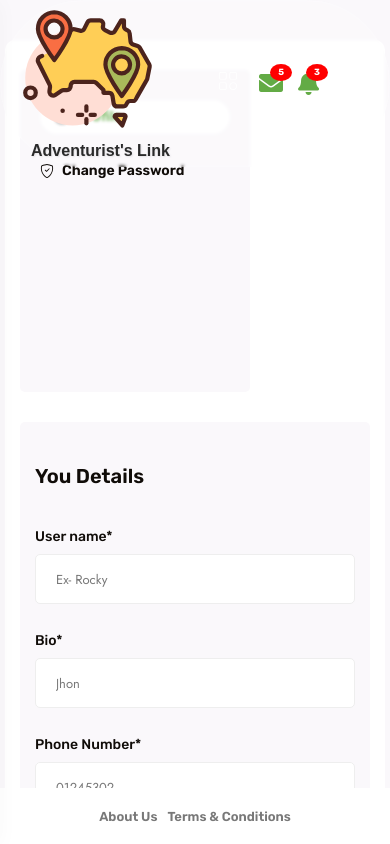
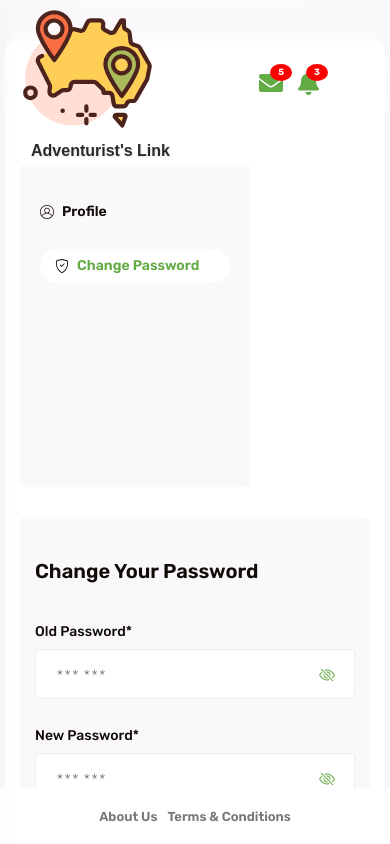
Before and after one commit to miroshar-success/Google-Place-API-Integration-Next, a Next.js app: page /customer-dashboard/customer-profile in a window 390 px wide. Both pictures are taken after a click on the tab "Change Password". Shown: the top 844 px of the page. Built offline with nearby package versions, Linux system fonts and the light colour scheme.

Commit message:
fix: change password routing issue

```diff
--- a/public/assets/css/dashboard.css
+++ b/public/assets/css/dashboard.css
@@ -1509,18 +1509,18 @@ ul {
 }
 @media (min-width: 1400px) and (max-width: 1599px) {
   .dashboard-wrapper .main-content .dashboard-profile-wrapper {
-    padding: 50px 30px;
+    padding: 100px 30px;
   }
 }
 @media (max-width: 1399px) {
   .dashboard-wrapper .main-content .dashboard-profile-wrapper {
-    padding: 50px 30px;
+    padding: 100px 30px;
     gap: 30px;
   }
 }
 @media (min-width: 992px) and (max-width: 1199px) {
   .dashboard-wrapper .main-content .dashboard-profile-wrapper {
-    padding: 40px 25px;
+    padding: 75px 25px;
     gap: 20px;
   }
 }
@@ -1532,7 +1532,7 @@ ul {
 }
 @media (max-width: 576px) {
   .dashboard-wrapper .main-content .dashboard-profile-wrapper {
-    padding: 30px 15px;
+    padding: 125px 15px;
   }
 }
 .dashboard-wrapper .main-content .dashboard-profile-wrapper.two {
--- a/src/app/customer-dashboard/customer-profile/page.js
+++ b/src/app/customer-dashboard/customer-profile/page.js
@@ -3,10 +3,11 @@ import Header2 from "@/components/header/Header2";
 import Icon from "@/uitils/Icon";
 import SelectComponent from "@/uitils/SelectComponent";
 import Link from "next/link";
-import React, { useRef, useState } from "react";
+import React, { useEffect, useRef, useState } from "react";
 
 const page = () => {
   const [image, setImage] = useState(null);
+  const [activeTab, setActiveTab] = useState("profile");
   const fileInputRef = useRef(null);
 
   const handleImageUpload = (e) => {
@@ -20,9 +21,27 @@ const page = () => {
     }
   };
 
+  const handleTabChange = (tabId) => {
+    setActiveTab(tabId);
+  };
+
   const handleButtonClick = () => {
     fileInputRef.current.click(); // Trigger file input click
   };
+
+  useEffect(() => {
+    const profileTab = document.getElementById("profile-tab");
+    const changePassTab = document.getElementById("change-pass-tab");
+
+    if (activeTab === "profile") {
+      profileTab.classList.add("active");
+      changePassTab.classList.remove("active");
+    } else if (activeTab === "change-pass") {
+      profileTab.classList.remove("active");
+      changePassTab.classList.add("active");
+    }
+  }, [activeTab]);
+
   return (
     <>
       <Header2 />
@@ -89,8 +108,9 @@ const page = () => {
                   >
                     <li className="nav-item" role="presentation">
                       <button
-                        className="nav-link active"
+                        className={`nav-link ${activeTab === "profile" ? "active" : ""}`}
                         id="profile-tab"
+                        onClick={() => handleTabChange("profile")}
                         data-bs-toggle="pill"
                         data-bs-target="#profile"
                         type="button"
@@ -109,8 +129,9 @@ const page = () => {
                     </li>
                     <li className="nav-item" role="presentation">
                       <button
-                        className="nav-link"
+                        className={`nav-link ${activeTab === "change-pass" ? "active" : ""}`}
                         id="change-pass-tab"
+                        onClick={() => handleTabChange("change-pass")}
                         data-bs-toggle="pill"
                         data-bs-target="#change-pass"
                         type="button"
@@ -132,7 +153,7 @@ const page = () => {
                 </div>
                 <div className="tab-content w-100" id="pills-tabContent">
                   <div
-                    className="tab-pane fade active show"
+                    className={`tab-pane fade ${activeTab === "profile" ? "show active" : ""}`}
                     id="profile"
                     role="tabpanel"
                     aria-labelledby="profile-tab"
@@ -253,7 +274,7 @@ const page = () => {
                     </div>
                   </div>
                   <div
-                    className="tab-pane fade"
+                    className={`tab-pane fade ${activeTab === "change-pass" ? "show active" : ""}`}
                     id="change-pass"
                     role="tabpanel"
                     aria-labelledby="change-pass-tab"
```
